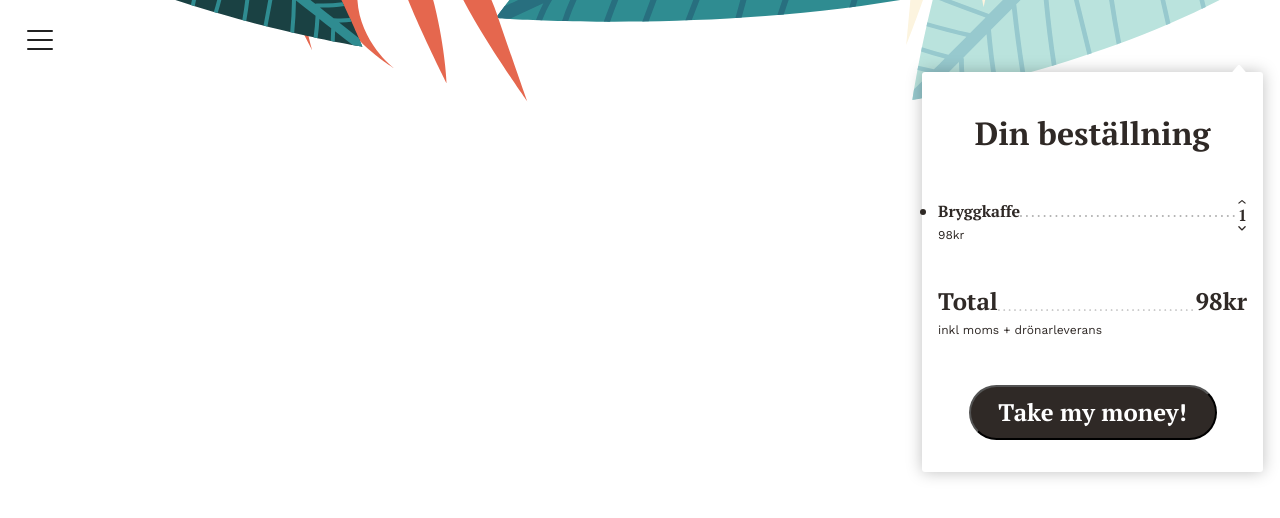
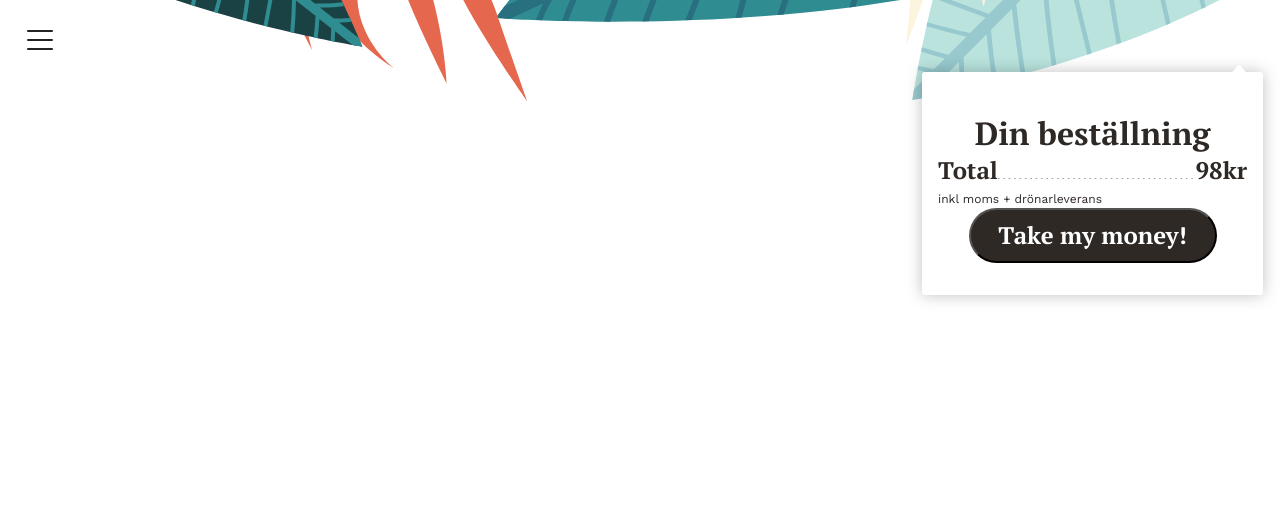
Before and after one commit to ThomasLaukkanen/airbean-coffee, a React (Create React App) app: page /cart in a window 1280 px wide. Shown: the top 518 px of the page. Built offline with nearby package versions, Linux system fonts and the light colour scheme.

Commit message:
dots are rezizing good

```diff
--- a/src/actions/coffeeAction.js
+++ b/src/actions/coffeeAction.js
@@ -32,3 +32,10 @@ export const setEmailAccount = (email) => {
     payload: email
   }
 }
+
+export const setCart = (cart) => {
+  return {
+    type: 'SET_CART',
+    payload: cart
+  }
+}
--- a/src/components/Cart.js
+++ b/src/components/Cart.js
@@ -2,21 +2,25 @@ import './Cart.scss'
 import dots from '../assets/dots.svg'
 import arrow from '../assets/arrow.svg'
 import polygon from '../assets/polygon.svg'
+import { useSelector } from 'react-redux'
 function Cart() {
+  const cartItems = useSelector((state) => state.cart)
   return (
     <div className="cartWrapper">
       <img src={polygon} alt="polygon" className="polygon" />
       <h1>Din beställning</h1>
 
       <ul>
+        {cartItems.map((cartItem) => (
           <li>
             <div>
-            <div>
-              <span>Bryggkaffe</span>
+              <div className="cartTitleWrapper">
+                <span>{cartItem.title}</span>
                 <br />
-              <small>98kr</small>
+                <small>{cartItem.price}kr</small>
               </div>
               <img src={dots} alt="dots" className="dots" />
+              {/* <div className="divDots" /> */}
               <div className="amountPicker">
                 <img src={arrow} className="upArrow" alt="Up arrow" />
                 <span>1</span>
@@ -24,6 +28,7 @@ function Cart() {
               </div>
             </div>
           </li>
+        ))}
       </ul>
       <div>
         <div className="totalAmountWrapper">
--- a/src/components/Cart.scss
+++ b/src/components/Cart.scss
@@ -1,6 +1,6 @@
 @import '../assets/colors';
 .cartWrapper {
-  height: 400px;
+  // height: 400px;
   color: $brown;
   max-width: 341px;
   position: absolute;
@@ -65,13 +65,24 @@
       display: flex;
       justify-content: space-between;
       width: 100%;
-      height: 40px;
+      // height: 40px;
     }
   }
   .dots {
     overflow: hidden;
     object-position: 0px -4px;
-    max-width: 80%;
+    // max-width: 80%;
+    flex-grow: 1;
+  }
+  .divDots {
+    width: 100%;
+    height: 100%;
+    background-image: url('../assets/dots.svg');
+    flex-grow: 1;
+    background-size: auto;
+  }
+  .cartTitleWrapper {
+    flex-shrink: 0;
   }
   .amountPicker {
     display: flex;
--- a/src/reducers/coffeeReducer.js
+++ b/src/reducers/coffeeReducer.js
@@ -3,7 +3,8 @@ const initState = {
   loggedIn: false,
   user: {},
   orders: [],
-  email: ''
+  email: '',
+  cart: []
 }
 
 export const coffeeReducer = (state = initState, action) => {
@@ -33,6 +34,11 @@ export const coffeeReducer = (state = initState, action) => {
         ...state,
         email: action.payload
       }
+    case 'SET_CART':
+      return {
+        ...state,
+        cart: [...state.cart, action.payload]
+      }
     default:
       return state
   }
--- a/src/views/Menu.js
+++ b/src/views/Menu.js
@@ -7,6 +7,7 @@ import { useState, useEffect } from 'react'
 import { useDispatch, useSelector } from 'react-redux'
 import { setCoffee } from '../actions/coffeeAction'
 import dotsMenu from '../assets/dotsMenu.svg'
+import { setCart } from '../actions/coffeeAction'
 
 function Menu() {
   const [show, setShow] = useState(false)
@@ -25,6 +26,8 @@ function Menu() {
   useEffect(() => {
     getCoffee()
   }, [])
+
+  function addToCart() {}
   return (
     <div className="menuWrapper">
       {show ? <Cart /> : ''}
@@ -41,7 +44,7 @@ function Menu() {
         {menu.map((item) => {
           return (
             <li key={item.id}>
-              <button>
+              <button onClick={() => dispatch(setCart(item))}>
                 <img className="addButton" src={addButton} alt="button" />
               </button>
               <div>
--- a/src/views/Menu.scss
+++ b/src/views/Menu.scss
@@ -2,24 +2,20 @@
 
 .menuWrapper {
   background: #f3e4e1;
-  height: 100%;
-  overflow: hidden;
+  min-height: 100%;
+  // overflow: hidden;
   position: relative;
   display: flex;
   flex-direction: column;
   align-items: center;
   .cartIconButton {
     position: absolute;
-
     right: 0px;
     top: 0px;
     z-index: 100;
   }
   .cartIconButton:hover {
     cursor: pointer;
-  }
-
-  img {
   }
 
   h1 {
```
Lines whose indentation alone changed are shown as unchanged.
